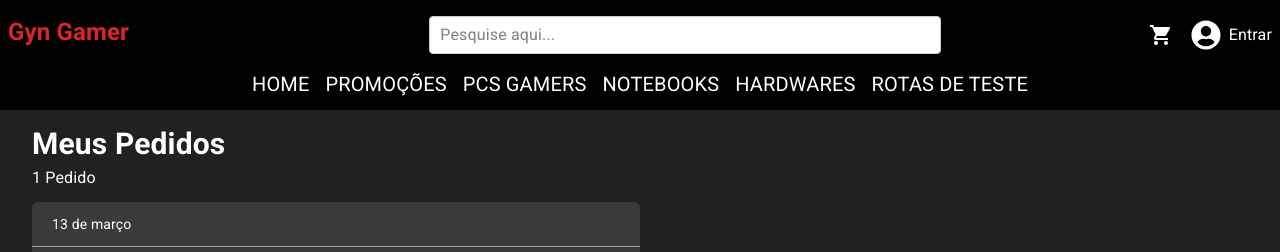
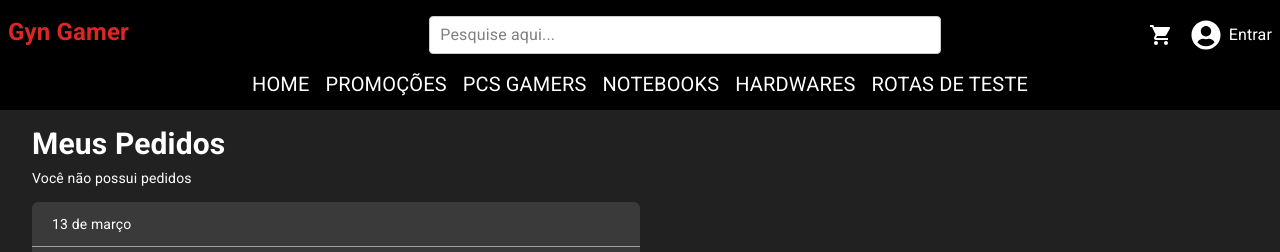
Before and after one commit to Rein4ldoAlv3s/gyn-gamer, a React (Vite) app: page /meus-pedidos in a window 1280 px wide. Shown: the top 252 px of the page. Built offline with nearby package versions, Linux system fonts and the light colour scheme.

Commit message:
chamada context

```diff
--- a/src/components/DetalhePedido.tsx
+++ b/src/components/DetalhePedido.tsx
@@ -9,7 +9,7 @@ const DetalhePedido = () => {
     const contextPedidos = useContext(PedidosContext);
 
     const { id } = useParams();
-    const [pedido, setPedido] = useState<Pedido>();
+    const [pedido, setPedido] = useState<any>();
     const [endereco, setEndereco] = useState<any>();
 
     const converterData = (dataPedido: string) => {
@@ -36,7 +36,7 @@ const DetalhePedido = () => {
         console.log(id);
 
         // busca o pedido pelo id
-        const pedidoObj = contextPedidos?.pedidos.find(obj => obj.idPedido === id)
+        const pedidoObj = contextPedidos?.pedidos.find((obj: any) => obj.idPedido === id)
         setPedido(pedidoObj);
         setEndereco(pedidoObj?.endereco)
 
--- a/src/components/MeusPedidos.tsx
+++ b/src/components/MeusPedidos.tsx
@@ -1,6 +1,17 @@
+import { useContext, useEffect, useState } from 'react'
 import { Link } from 'react-router-dom'
+import { PedidosContext } from '../contexts/PedidosContext';
 
 const MeusPedidos = () => {
+
+    const contextPedidos = useContext(PedidosContext);
+    const [pedidos, setPedidos] = useState<any>();
+
+    useEffect(() => {
+        setPedidos(contextPedidos?.pedidos)
+    }, [])
+
+
     return (
         <div>
             <div className='flex items-center'>
@@ -9,7 +20,11 @@ const MeusPedidos = () => {
                 </h1>
             </div>
             <div className='py-1'>
-                1 Pedido
+                {pedidos?.length > 0 ? (
+                    <span className='text-sm'>Você possui {pedidos?.length} pedido(s)</span>
+                ) : (
+                    <span className='text-sm'>Você não possui pedidos</span>
+                )}
             </div>
             <div>
                 <div className="w-1/2">
```
